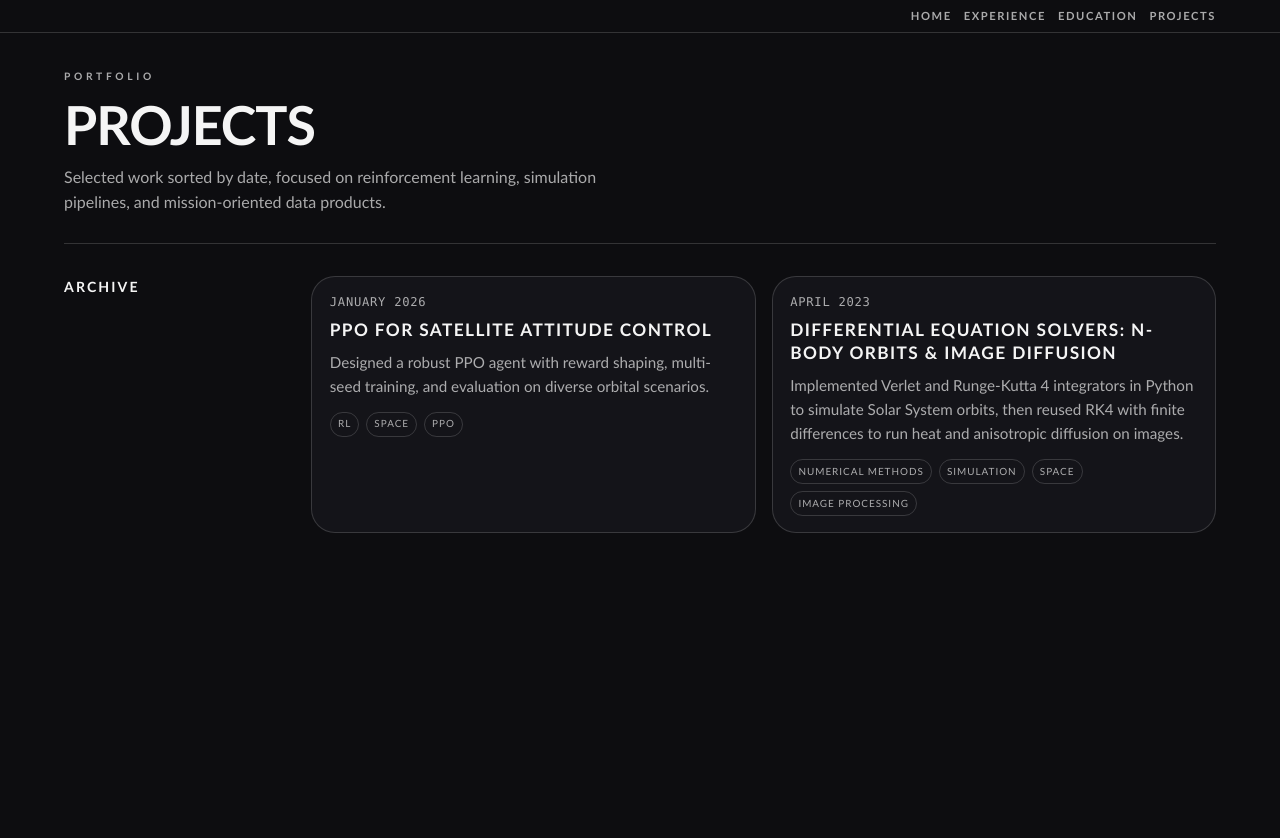
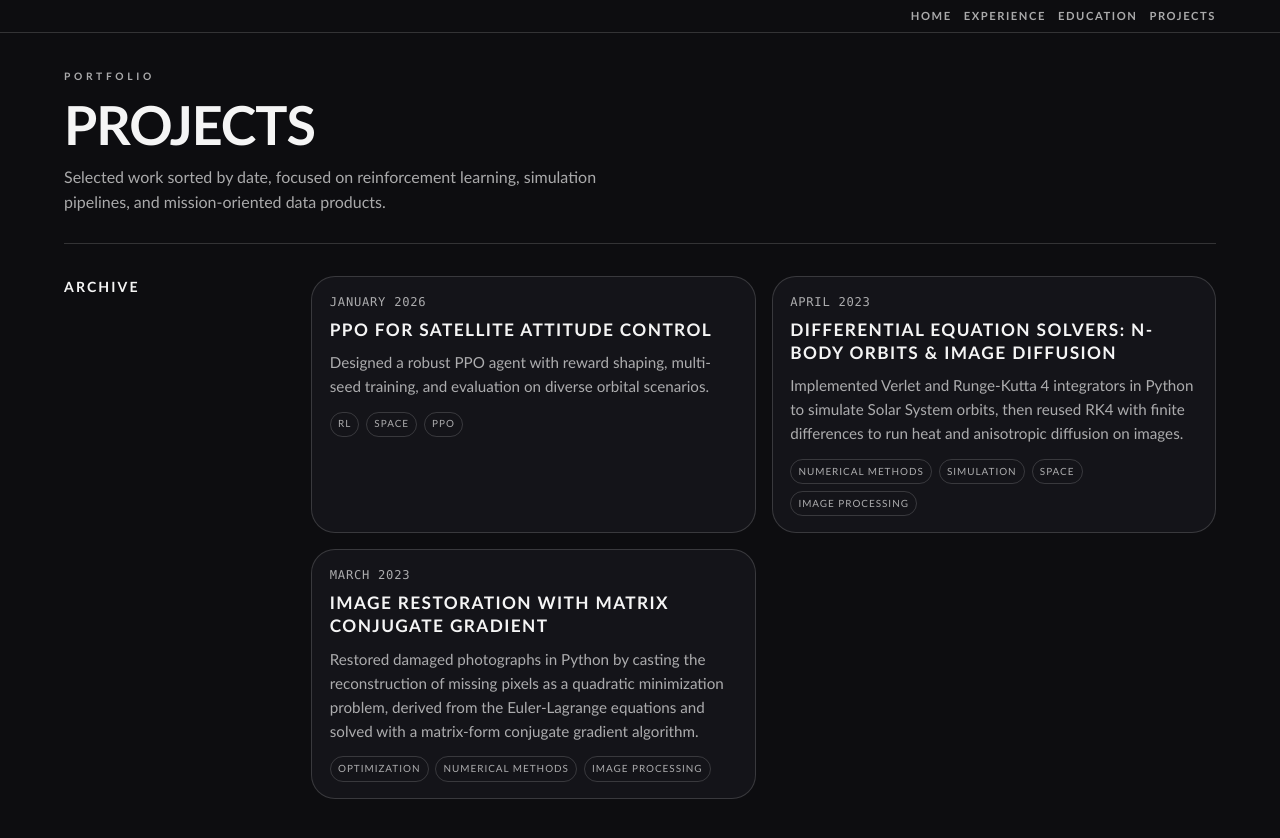
Before and after one commit to nath73000/NatPortfolio, a Next.js app: page /projects in a window 1280 px wide. Shown: the top 838 px of the page. Before the commit the page ends 800 px from the top, so only its background shows below. Built offline with nearby package versions, Linux system fonts and the light colour scheme.

Commit message:
add ma321 project

```diff
--- a/src/data/projects.ts
+++ b/src/data/projects.ts
@@ -55,6 +55,28 @@ export const projects: Project[] = [
     ],
     reportUrl: "/reports/ma322-differential-equations-report.pdf",
   },
+  {
+    slug: "image-restoration-matrix-conjugate-gradient",
+    title: "Image Restoration with Matrix Conjugate Gradient",
+    date: "2023-03-26",
+    tags: ["Optimization", "Numerical Methods", "Image Processing"],
+    description:
+      "Restored damaged photographs in Python by casting the reconstruction of missing pixels as a quadratic minimization problem, derived from the Euler-Lagrange equations and solved with a matrix-form conjugate gradient algorithm.",
+    context:
+      "Differentiable optimization study project (Ma321) carried out in a team of three during my third year at IPSA, on restoring images whose pixels are damaged or missing.",
+    problem:
+      "Old or corrupted photographs contain scratches and missing pixels, and the damaged regions have to be rebuilt from the surrounding intact pixels while leaving those intact pixels unchanged.",
+    approach:
+      "We derived the Euler-Lagrange equation for a two-variable functional and showed that, for the squared gradient norm, the restored image satisfies Laplace's equation with the intact pixels as boundary condition. After discretizing the Laplacian with centered finite differences, we rewrote the problem as a quadratic form in matrix variables with a mask restricting updates to the damaged pixels, proved that the associated operator is linear and symmetric for the trace inner product, computed the gradient of the quadratic form, and adapted the conjugate gradient algorithm to matrices. The solver was implemented with NumPy and OpenCV, applied channel by channel to color images, and its iterations were exported as a video.",
+    stack: ["Python", "NumPy", "OpenCV", "LaTeX"],
+    outcomes: [
+      "Restored a scratched vintage portrait in color and grayscale, and recovered recognizable pictures from test images in which a large number of pixels had been blacked out, typically in 300 to 500 conjugate gradient iterations.",
+      "Identified clusters of blue or white pixels that persisted after many iterations, and reduced them with a dedicated mask for color images.",
+      "Ran the solver for up to 5,000 iterations on three primary-color discs and observed the colors spreading like waves and mixing additively.",
+      "Documented the derivations, Python code, and restoration results in a 20-page report (in French).",
+    ],
+    reportUrl: "/reports/ma321-image-restoration-report.pdf",
+  },
 ];
 
 export const getProjectBySlug = (slug: string) =>
```
Also changed, not shown: 1 other file (tests, documents, lock files or other folders).
